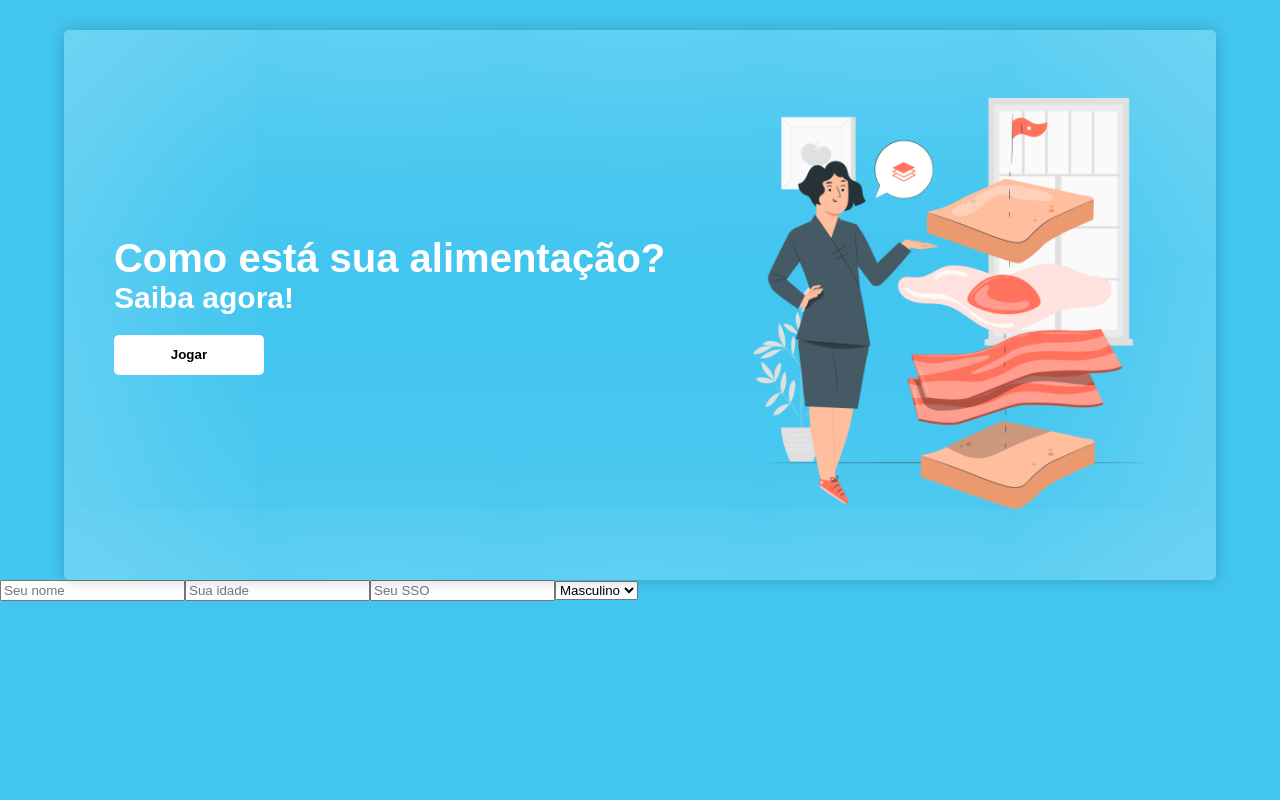
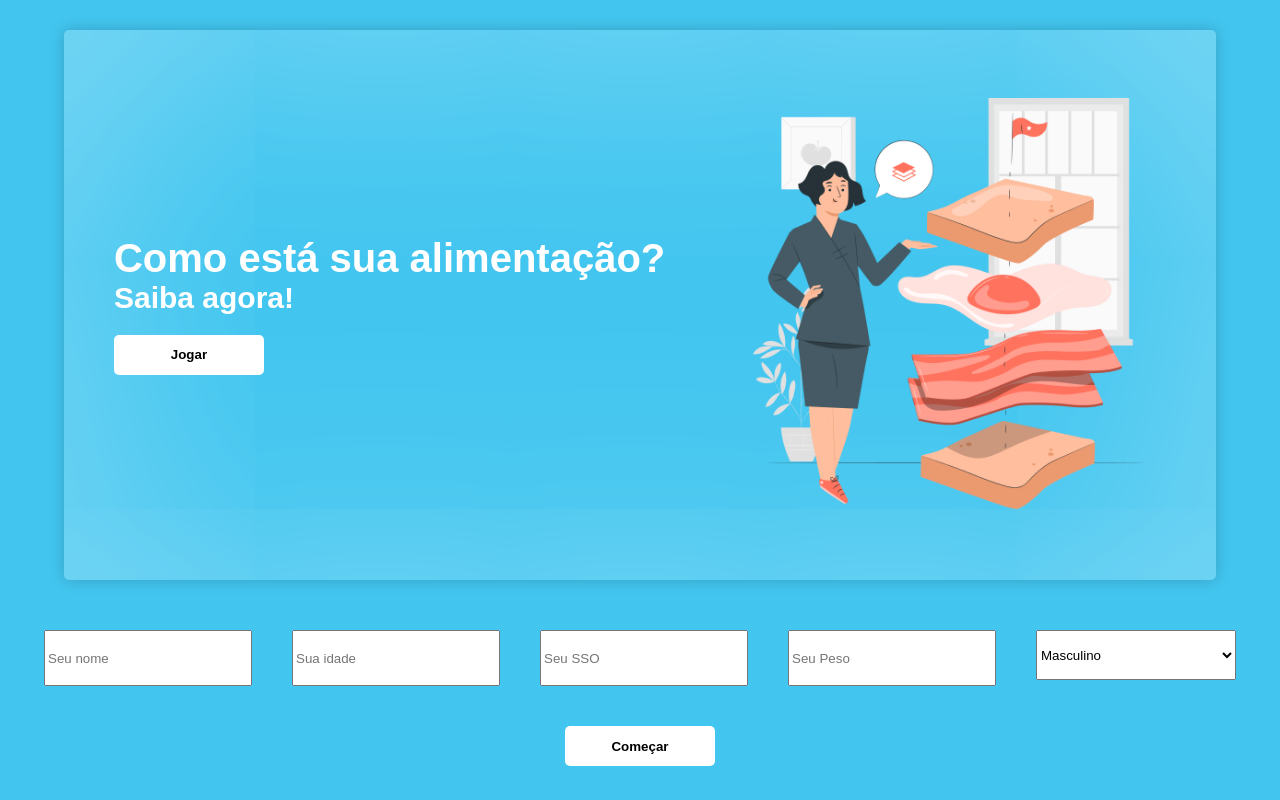
Before and after one commit to edsonlima2506/Eventoge, a React (Create React App) app: page / in a window 1280 px wide. Built offline with nearby package versions, Linux system fonts and the light colour scheme.

Commit message:
Adiciona estilo ao formulário

```diff
--- a/src/App.css
+++ b/src/App.css
@@ -71,3 +71,17 @@ body {
 .headerImage {
   width: 40%;
 }
+
+form {
+  margin-top: 30px;
+  margin-bottom: 30px;
+  display: flex;
+  justify-content: center;
+  flex-wrap: wrap;
+}
+
+.inputForm {
+  height: 50px;
+  width: 200px;
+  margin: 20px;
+}
--- a/src/Components/Form.jsx
+++ b/src/Components/Form.jsx
@@ -7,10 +7,12 @@ class Form extends React.Component {
                 <input type="text" placeholder="Seu nome" className="inputForm"/>
                 <input type="text" placeholder="Sua idade" className="inputForm"/>
                 <input type="text" placeholder="Seu SSO" className="inputForm"/>
-                <select name="" id="">
+                <input type="text" placeholder="Seu Peso" className="inputForm"/>
+                <select name="" id="" className="inputForm">
                     <option value="Masculino">Masculino</option>
                     <option value="Feminino">Feminino</option>
                 </select>
+                <button className="buttonPlay" type="button">Começar</button>
             </form>
         )
     }
```
